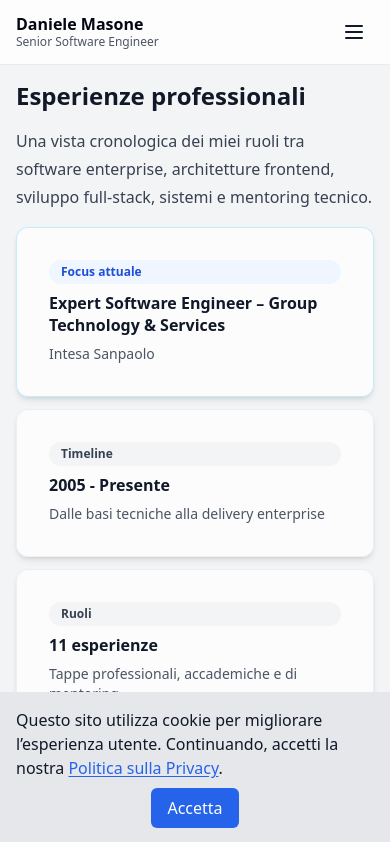
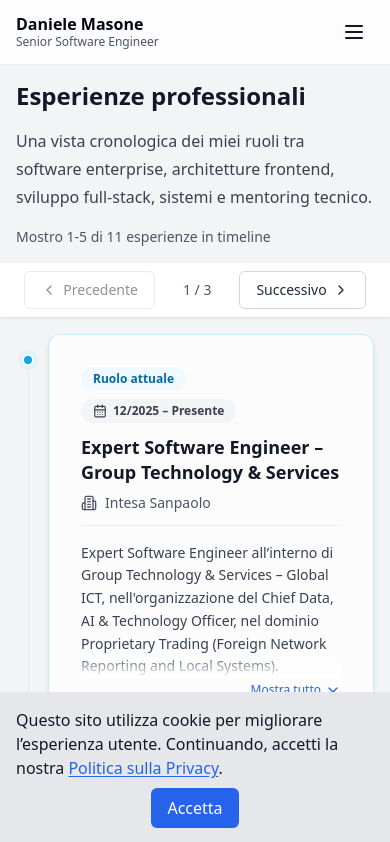
Before and after one commit to DanieleMasone/ingdanielemasone, a React (Vite) app: page /experience in a window 390 px wide. Shown: the top 842 px of the page. Built offline with nearby package versions, Linux system fonts and the light colour scheme.

Commit message:
chore: Experience

```diff
--- a/src/locales/de/translation.json
+++ b/src/locales/de/translation.json
@@ -149,17 +149,7 @@
   "contact_success": "Nachricht gesendet!",
   "experience_title": "Berufserfahrung",
   "experience_intro": "Eine chronologische Ansicht meiner Rollen in Enterprise-Software, Frontend-Architektur, Full-Stack-Delivery, System Engineering und technischem Mentoring.",
-  "experience_overview_label": "Karriereüberblick",
-  "experience_overview_current_label": "Aktueller Fokus",
-  "experience_overview_current_caption": "Derzeit laufende Rolle",
-  "experience_overview_no_current": "Beruflicher Werdegang",
-  "experience_overview_span_label": "Timeline",
-  "experience_overview_span_value": "{{start}} - {{end}}",
-  "experience_overview_span_caption": "Von technischen Grundlagen bis Enterprise Delivery",
-  "experience_overview_entries_label": "Rollen",
-  "experience_overview_entries_value": "{{count}} Einträge",
-  "experience_overview_entries_caption": "Berufliche, akademische und Mentoring-Meilensteine",
-  "experience_results_summary": "{{count}} Timeline-Einträge von {{start}} bis {{end}}",
+  "experience_results_summary": "{{start}}-{{end}} von {{total}} Timeline-Einträgen",
   "experience_timeline_label": "Berufliche Timeline",
   "experience_empty": "Keine Einträge verfügbar.",
   "experience_present": "Heute",
--- a/src/locales/en/translation.json
+++ b/src/locales/en/translation.json
@@ -149,17 +149,7 @@
   "contact_success": "Message sent!",
   "experience_title": "Professional Experience",
   "experience_intro": "A chronological view of my roles across enterprise software, frontend architecture, full-stack delivery, systems engineering and technical mentoring.",
-  "experience_overview_label": "Career overview",
-  "experience_overview_current_label": "Current focus",
-  "experience_overview_current_caption": "Role currently in progress",
-  "experience_overview_no_current": "Career path",
-  "experience_overview_span_label": "Timeline",
-  "experience_overview_span_value": "{{start}} - {{end}}",
-  "experience_overview_span_caption": "From technical foundations to enterprise delivery",
-  "experience_overview_entries_label": "Roles",
-  "experience_overview_entries_value": "{{count}} entries",
-  "experience_overview_entries_caption": "Professional, academic and mentoring milestones",
-  "experience_results_summary": "Showing {{count}} timeline entries from {{start}} to {{end}}",
+  "experience_results_summary": "Showing {{start}}-{{end}} of {{total}} timeline entries",
   "experience_timeline_label": "Professional timeline",
   "experience_empty": "No experience entries available.",
   "experience_present": "Present",
--- a/src/locales/es/translation.json
+++ b/src/locales/es/translation.json
@@ -149,17 +149,7 @@
   "contact_success": "¡Mensaje enviado!",
   "experience_title": "Experiencia profesional",
   "experience_intro": "Una vista cronológica de mis roles entre software enterprise, arquitectura frontend, desarrollo full-stack, sistemas y mentoría técnica.",
-  "experience_overview_label": "Resumen del recorrido profesional",
-  "experience_overview_current_label": "Foco actual",
-  "experience_overview_current_caption": "Rol actualmente en curso",
-  "experience_overview_no_current": "Recorrido profesional",
-  "experience_overview_span_label": "Timeline",
-  "experience_overview_span_value": "{{start}} - {{end}}",
-  "experience_overview_span_caption": "De las bases técnicas a la entrega enterprise",
-  "experience_overview_entries_label": "Roles",
-  "experience_overview_entries_value": "{{count}} experiencias",
-  "experience_overview_entries_caption": "Hitos profesionales, académicos y de mentoría",
-  "experience_results_summary": "Mostrando {{count}} entradas de timeline de {{start}} a {{end}}",
+  "experience_results_summary": "Mostrando {{start}}-{{end}} de {{total}} entradas de timeline",
   "experience_timeline_label": "Timeline profesional",
   "experience_empty": "No hay experiencias disponibles.",
   "experience_present": "Presente",
--- a/src/locales/fr/translation.json
+++ b/src/locales/fr/translation.json
@@ -149,17 +149,7 @@
   "contact_success": "Message envoyé !",
   "experience_title": "Expérience professionnelle",
   "experience_intro": "Une vue chronologique de mes rôles entre logiciel d'entreprise, architecture frontend, delivery full-stack, ingénierie système et mentorat technique.",
-  "experience_overview_label": "Aperçu du parcours professionnel",
-  "experience_overview_current_label": "Focus actuel",
-  "experience_overview_current_caption": "Poste actuellement en cours",
-  "experience_overview_no_current": "Parcours professionnel",
-  "experience_overview_span_label": "Timeline",
-  "experience_overview_span_value": "{{start}} - {{end}}",
-  "experience_overview_span_caption": "Des bases techniques à la delivery enterprise",
-  "experience_overview_entries_label": "Rôles",
-  "experience_overview_entries_value": "{{count}} expériences",
-  "experience_overview_entries_caption": "Étapes professionnelles, académiques et de mentorat",
-  "experience_results_summary": "Affichage de {{count}} entrées de timeline de {{start}} à {{end}}",
+  "experience_results_summary": "Affichage de {{start}} à {{end}} sur {{total}} entrées de timeline",
   "experience_timeline_label": "Timeline professionnelle",
   "experience_empty": "Aucune expérience disponible.",
   "experience_present": "Aujourd'hui",
--- a/src/locales/it/translation.json
+++ b/src/locales/it/translation.json
@@ -149,17 +149,7 @@
   "contact_success": "Messaggio inviato!",
   "experience_title": "Esperienze professionali",
   "experience_intro": "Una vista cronologica dei miei ruoli tra software enterprise, architetture frontend, sviluppo full-stack, sistemi e mentoring tecnico.",
-  "experience_overview_label": "Panoramica del percorso professionale",
-  "experience_overview_current_label": "Focus attuale",
-  "experience_overview_current_caption": "Ruolo attualmente in corso",
-  "experience_overview_no_current": "Percorso professionale",
-  "experience_overview_span_label": "Timeline",
-  "experience_overview_span_value": "{{start}} - {{end}}",
-  "experience_overview_span_caption": "Dalle basi tecniche alla delivery enterprise",
-  "experience_overview_entries_label": "Ruoli",
-  "experience_overview_entries_value": "{{count}} esperienze",
-  "experience_overview_entries_caption": "Tappe professionali, accademiche e di mentoring",
-  "experience_results_summary": "Mostro {{count}} esperienze in timeline, dal {{start}} a {{end}}",
+  "experience_results_summary": "Mostro {{start}}-{{end}} di {{total}} esperienze in timeline",
   "experience_timeline_label": "Timeline professionale",
   "experience_empty": "Nessuna esperienza disponibile.",
   "experience_present": "Presente",
--- a/src/pages/experience/Experience.jsx
+++ b/src/pages/experience/Experience.jsx
@@ -6,6 +6,7 @@ import {PageSection} from "@/components/ui/pageSection/PageSection";
 import {ExpandableText} from "@/components/ui/expandableText/ExpandableText";
 import {SeoHead} from "@/components/seoHead/SeoHead";
 import TechDisclosure from "@/components/ui/techDisclosure/TechDisclosure";
+import {Pagination} from "@/components/ui/pagination/Pagination";
 import {getExperiences} from "@/services/portfolioService";
 import {Loading} from "@/components/loading/Loading";
 import {ErrorState} from "@/components/errorState/ErrorState";
@@ -21,6 +22,7 @@ import {Building2, CalendarDays} from "lucide-react";
 
 const YEAR_PATTERN = /\b(20\d{2}|19\d{2})\b/g;
 const PRESENT_PATTERN = /\bpresent\b/i;
+const ITEMS_PER_PAGE = 5;
 
 /**
  * Parses the year boundaries from an experience period string.
@@ -87,35 +89,19 @@ export const sortExperiencesByRecency = (experiences, currentYear = new Date().g
 );
 
 /**
- * Builds the compact overview data shown above the Experience timeline.
+ * Calculates the visible one-based item range for a paginated timeline.
  *
- * @param {Array<{period: string}>} experiences - Experience entries used by the page.
- * @param {number} [currentYear=new Date().getFullYear()] - Current year used for ongoing roles.
- * @returns {{startYear: number|null, endYear: number|null, totalEntries: number, currentExperience: object|null}}
- *          Portfolio overview values derived from the timeline data.
+ * @param {number} page - Current one-based page number.
+ * @param {number} totalItems - Number of timeline items.
+ * @param {number} itemsPerPage - Maximum items rendered on each page.
+ * @returns {{start: number, end: number}} Visible timeline range.
  */
-export const getExperienceOverview = (experiences, currentYear = new Date().getFullYear()) => {
-    const parsedEntries = experiences
-        .map((experience) => ({
-            experience,
-            period: parseExperiencePeriod(experience.period, currentYear)
-        }))
-        .filter(({period}) => Boolean(period));
-
-    if (parsedEntries.length === 0) {
-        return {
-            startYear: null,
-            endYear: null,
-            totalEntries: experiences.length,
-            currentExperience: null
-        };
-    }
+export const getVisibleRange = (page, totalItems, itemsPerPage) => {
+    if (totalItems === 0) return {start: 0, end: 0};
 
     return {
-        startYear: Math.min(...parsedEntries.map(({period}) => period.start)),
-        endYear: Math.max(...parsedEntries.map(({period}) => period.end)),
-        totalEntries: experiences.length,
-        currentExperience: parsedEntries.find(({period}) => period.isOngoing)?.experience ?? null
+        start: (page - 1) * itemsPerPage + 1,
+        end: Math.min(page * itemsPerPage, totalItems)
     };
 };
 
@@ -149,11 +135,11 @@ export const getExperienceStatus = (period, t, currentYear = new Date().getFullY
 };
 
 /**
- * Experience component renders the full professional timeline.
+ * Experience component renders a paginated professional timeline.
  *
- * The page favors portfolio scanning: it shows a compact career overview,
- * then every experience in reverse chronological order. Each entry exposes
- * role, company, period, description, and a collapsible technology stack.
+ * The page favors portfolio scanning: it presents recent roles first, keeps
+ * the page height controlled with pagination, and lets each entry expose role,
+ * company, period, description, and a collapsible technology stack.
  *
  * Uses i18next for translations.
  *
@@ -165,6 +151,7 @@ export default function Experience() {
     const currentYear = useMemo(() => new Date().getFullYear(), []);
 
     const [experiences, setExperiences] = useState([]);
+    const [page, setPage] = useState(1);
     const [loading, setLoading] = useState(true);
     const [error, setError] = useState(null);
 
@@ -186,23 +173,19 @@ export default function Experience() {
         () => sortExperiencesByRecency(experiences, currentYear),
         [currentYear, experiences]
     );
-    const overview = useMemo(
-        () => getExperienceOverview(experiences, currentYear),
-        [currentYear, experiences]
+    const totalPages = Math.ceil(timelineExperiences.length / ITEMS_PER_PAGE);
+    const currentPage = Math.min(page, totalPages || 1);
+    const visibleRange = getVisibleRange(currentPage, timelineExperiences.length, ITEMS_PER_PAGE);
+    const displayedExperiences = useMemo(
+        () => timelineExperiences.slice(
+            (currentPage - 1) * ITEMS_PER_PAGE,
+            currentPage * ITEMS_PER_PAGE
+        ),
+        [currentPage, timelineExperiences]
     );
 
     if (loading) return <Loading/>;
     if (error) return <ErrorState message={t("error_generic")} onRetry={loadExperiences}/>;
-
-    const currentRole = overview.currentExperience
-        ? t(overview.currentExperience.role)
-        : t("experience_overview_no_current");
-    const currentCompany = overview.currentExperience?.company && overview.currentExperience.company !== "-"
-        ? overview.currentExperience.company
-        : t("experience_overview_current_caption");
-    const timelineEndLabel = overview.currentExperience
-        ? t("experience_present")
-        : overview.endYear;
 
     return (
         <>
@@ -217,65 +200,24 @@ export default function Experience() {
                     <p className={surfaceClasses.insetText}>{t("experience_empty")}</p>
                 ) : (
                     <>
-                        <div
-                            className={layoutClasses.experienceOverviewGrid}
-                            role="group"
-                            aria-label={t("experience_overview_label")}
-                        >
-                            <Card aria-label={t("experience_overview_current_label")} className={surfaceClasses.activeTimelineCard}>
-                                <CardContent className="flex h-full flex-col gap-2 p-0">
-                                    <span className={surfaceClasses.metaBadge}>
-                                        {t("experience_overview_current_label")}
-                                    </span>
-                                    <p className="text-base font-semibold leading-snug text-gray-900 dark:text-gray-100">
-                                        {currentRole}
-                                    </p>
-                                    <p className="text-sm text-gray-600 dark:text-gray-400">{currentCompany}</p>
-                                </CardContent>
-                            </Card>
-
-                            <Card aria-label={t("experience_overview_span_label")}>
-                                <CardContent className="flex h-full flex-col gap-2 p-0">
-                                    <span className={surfaceClasses.mutedMetaBadge}>
-                                        {t("experience_overview_span_label")}
-                                    </span>
-                                    <p className="text-base font-semibold leading-snug text-gray-900 dark:text-gray-100">
-                                        {t("experience_overview_span_value", {
-                                            start: overview.startYear,
-                                            end: timelineEndLabel
-                                        })}
-                                    </p>
-                                    <p className="text-sm text-gray-600 dark:text-gray-400">
-                                        {t("experience_overview_span_caption")}
-                                    </p>
-                                </CardContent>
-                            </Card>
-
-                            <Card aria-label={t("experience_overview_entries_label")}>
-                                <CardContent className="flex h-full flex-col gap-2 p-0">
-                                    <span className={surfaceClasses.mutedMetaBadge}>
-                                        {t("experience_overview_entries_label")}
-                                    </span>
-                                    <p className="text-base font-semibold leading-snug text-gray-900 dark:text-gray-100">
-                                        {t("experience_overview_entries_value", {count: overview.totalEntries})}
-                                    </p>
-                                    <p className="text-sm text-gray-600 dark:text-gray-400">
-                                        {t("experience_overview_entries_caption")}
-                                    </p>
-                                </CardContent>
-                            </Card>
-                        </div>
-
                         <p className={layoutClasses.resultSummary} aria-live="polite">
                             {t("experience_results_summary", {
-                                count: timelineExperiences.length,
-                                start: overview.startYear,
-                                end: timelineEndLabel
+                                start: visibleRange.start,
+                                end: visibleRange.end,
+                                total: timelineExperiences.length
                             })}
                         </p>
 
+                        <div className={layoutClasses.mobilePagination}>
+                            <Pagination
+                                page={currentPage}
+                                totalPages={totalPages}
+                                onPageChange={setPage}
+                            />
+                        </div>
+
                         <ol className={layoutClasses.timelineList} aria-label={t("experience_timeline_label")}>
-                            {timelineExperiences.map((exp) => {
+                            {displayedExperiences.map((exp) => {
                                 const role = t(exp.role);
                                 const titleId = `experience-${exp.role.replace(/\W+/g, "-")}`;
                                 const status = getExperienceStatus(exp.period, t, currentYear);
@@ -350,6 +292,14 @@ export default function Experience() {
                                 );
                             })}
                         </ol>
+
+                        <div className={layoutClasses.desktopPagination}>
+                            <Pagination
+                                page={currentPage}
+                                totalPages={totalPages}
+                                onPageChange={setPage}
+                            />
+                        </div>
                     </>
                 )}
             </PageSection>
--- a/src/styles/commonClasses.js
+++ b/src/styles/commonClasses.js
@@ -22,7 +22,6 @@
  * @property {string} resultSummary - Compact live result summary used near filters and paginated grids.
  * @property {string} horizontalFilterBar - Horizontal filter controls with compact scrolling on small screens.
  * @property {string} sidebarFilterBar - Sidebar filter controls that switch from horizontal scrolling to a vertical desktop rail.
- * @property {string} experienceOverviewGrid - Responsive grid used for the Experience page overview tiles.
  * @property {string} timelineList - Semantic vertical timeline list with a decorative progress rail.
  * @property {string} timelineItem - Timeline item wrapper that reserves space for the rail marker.
  * @property {string} focusList - Responsive list layout for compact portfolio focus items.
@@ -52,8 +51,6 @@ export const layoutClasses = {
     "flex flex-row gap-2 overflow-x-auto pb-2 scrollbar-hide sm:flex-wrap sm:justify-center sm:overflow-visible sm:pb-0",
   sidebarFilterBar:
     "flex flex-row gap-2 overflow-x-auto snap-x pb-2 scrollbar-hide md:flex-col md:overflow-visible md:snap-none md:pb-0",
-  experienceOverviewGrid:
-    "grid gap-3 sm:grid-cols-3",
   timelineList:
     "relative flex flex-col gap-4 before:absolute before:bottom-4 before:left-3 before:top-4 before:w-px before:bg-gray-200 dark:before:bg-gray-700 sm:before:left-4",
   timelineItem: "relative pl-8 sm:pl-10",
```
Also changed, not shown: 1 other file (tests, documents, lock files or other folders).
